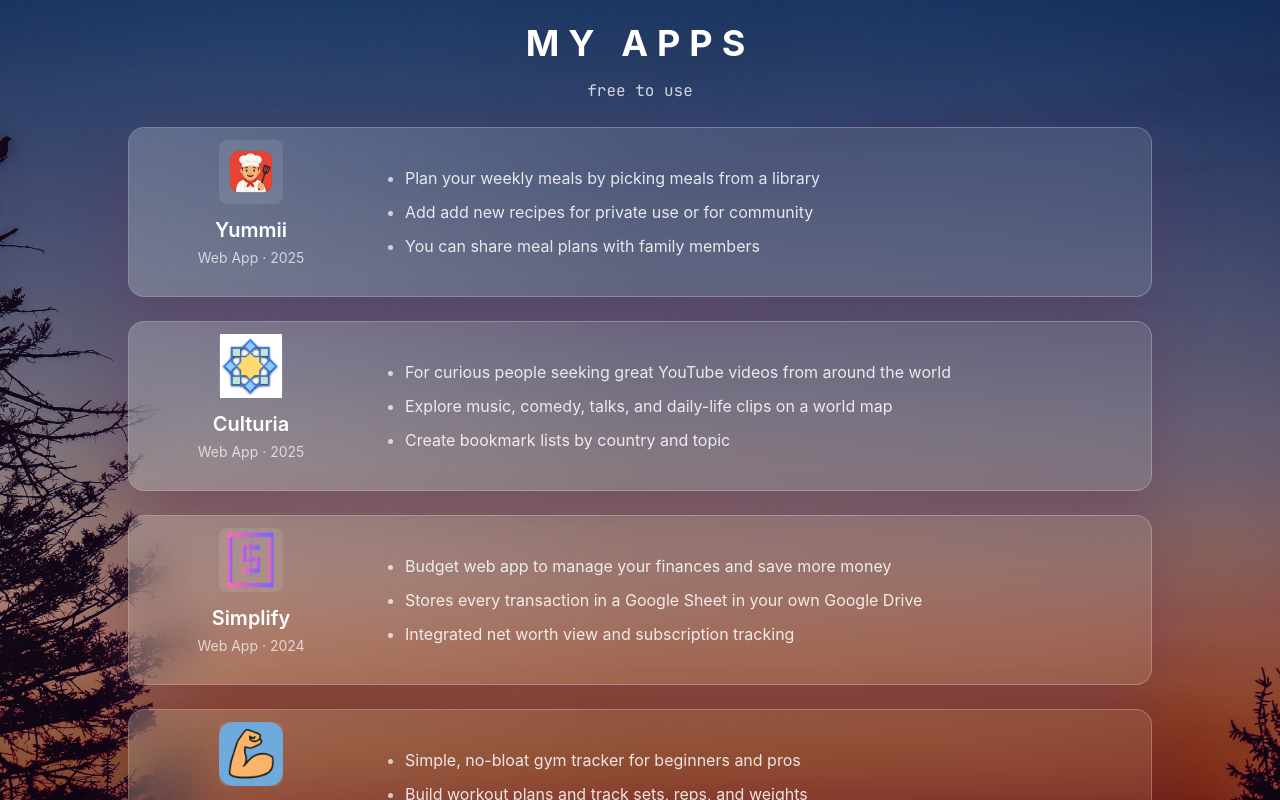
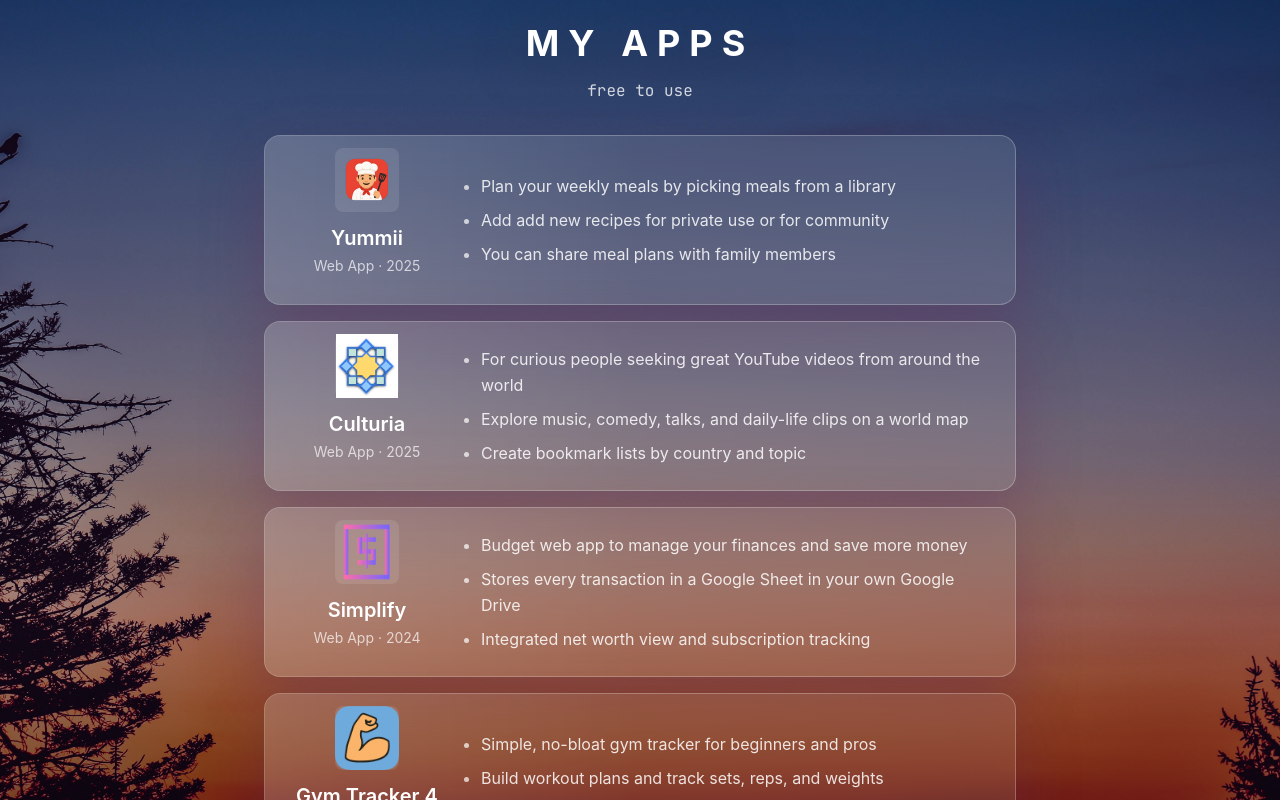
Before and after one commit to serdarsalim/serdarsalimhp, a Next.js app: page / in a window 1280 px wide. Shown: the part 1760-2560 px from the top of the page. Built offline with nearby package versions, Linux system fonts and the light colour scheme.

Commit message:
decreased the width of the card

```diff
--- a/app/components/ProjectCard.tsx
+++ b/app/components/ProjectCard.tsx
@@ -38,9 +38,9 @@ export default function ProjectCard({ project }: ProjectCardProps) {
     <div className="group relative overflow-hidden rounded-2xl border border-white/25 bg-white/10 backdrop-blur-xl shadow-[0_25px_60px_rgba(95,39,87,0.35)] transition-all duration-500">
       <div className="absolute inset-0 pointer-events-none bg-gradient-to-r from-white/20 via-transparent to-transparent opacity-60" aria-hidden="true" />
       <div className="relative p-3 pr-4 md:pr-6">
-        <div className="grid grid-cols-1 md:grid-cols-[220px_1fr] gap-4 md:gap-6">
+        <div className="grid grid-cols-1 md:grid-cols-[180px_1fr] gap-3 md:gap-1">
           {/* Left Column - Logo, Title, Links */}
-          <div className="flex flex-col md:min-w-[220px]">
+          <div className="flex flex-col md:min-w-[180px]">
             <div className="flex flex-row md:flex-col items-center md:items-center gap-3 md:gap-3 mb-4 text-left md:text-center">
               {/* Logo */}
               {project.image ? (
--- a/app/page.tsx
+++ b/app/page.tsx
@@ -185,7 +185,7 @@ export default function Home() {
         <div className="absolute inset-0 bg-black/35 pointer-events-none" aria-hidden="true" />
         <div className="absolute inset-x-0 bottom-0 h-1/3 bg-gradient-to-t from-black/55 via-black/25 to-transparent pointer-events-none" aria-hidden="true" />
         <div className="relative max-w-6xl mx-auto px-4 md:px-6">
-          <div className="text-center mb-10 md:mb-6">
+          <div className="text-center mb-8 md:mb-8">
             <h2 className="text-3xl md:text-4xl font-bold text-white mb-3 md:mb-4 tracking-[0.25em] uppercase drop-shadow-[0_8px_30px_rgba(0,0,0,0.25)]">
               My Apps
             </h2>
@@ -194,7 +194,7 @@ export default function Home() {
             </p>
           </div>
 
-          <div className="grid gap-6 md:max-w-5xl md:mx-auto">
+          <div className="grid gap-4 md:max-w-4xl md:mx-auto md:px-10 lg:px-18">
             {projects.map((project, index) => (
               <div
                 key={project.id}
```
